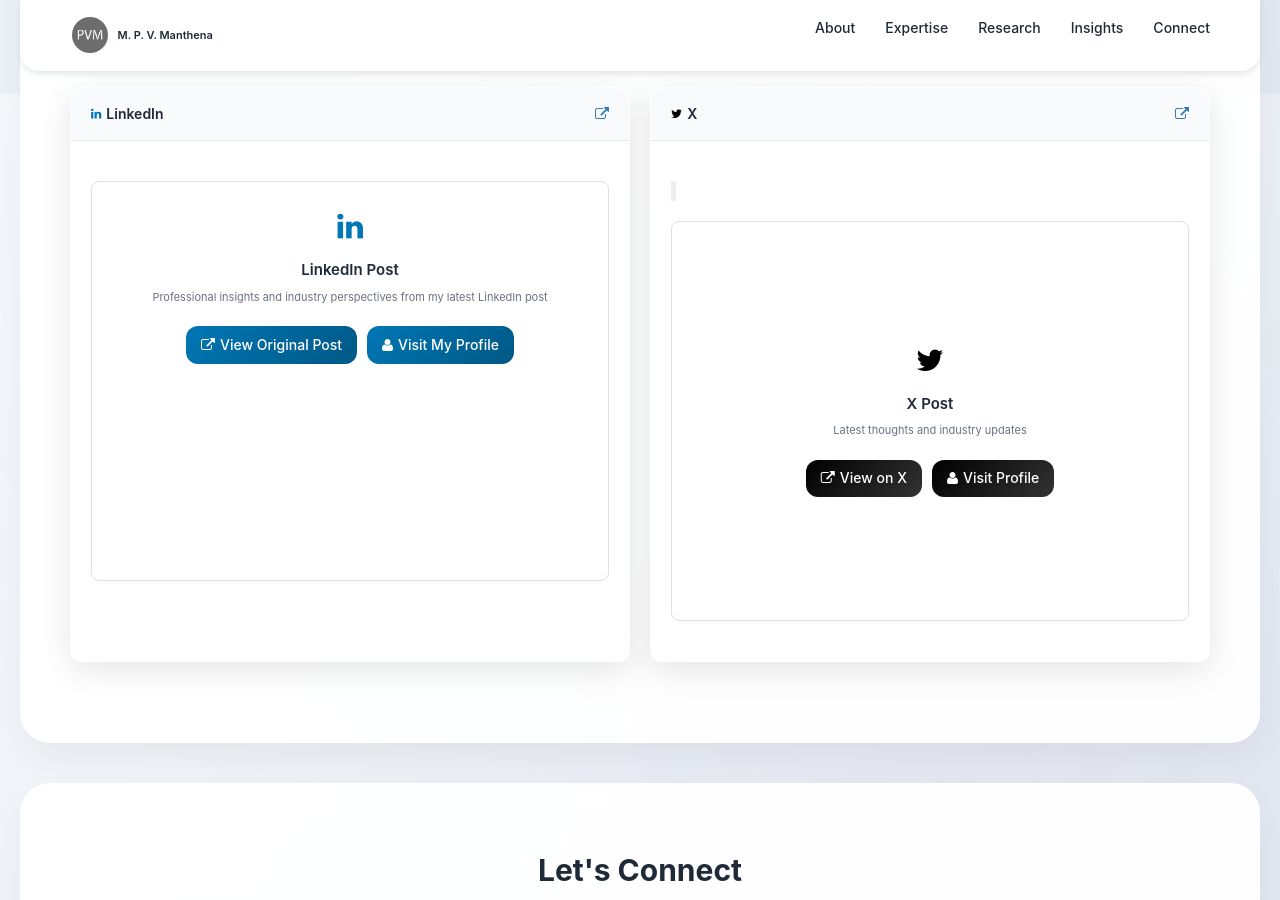
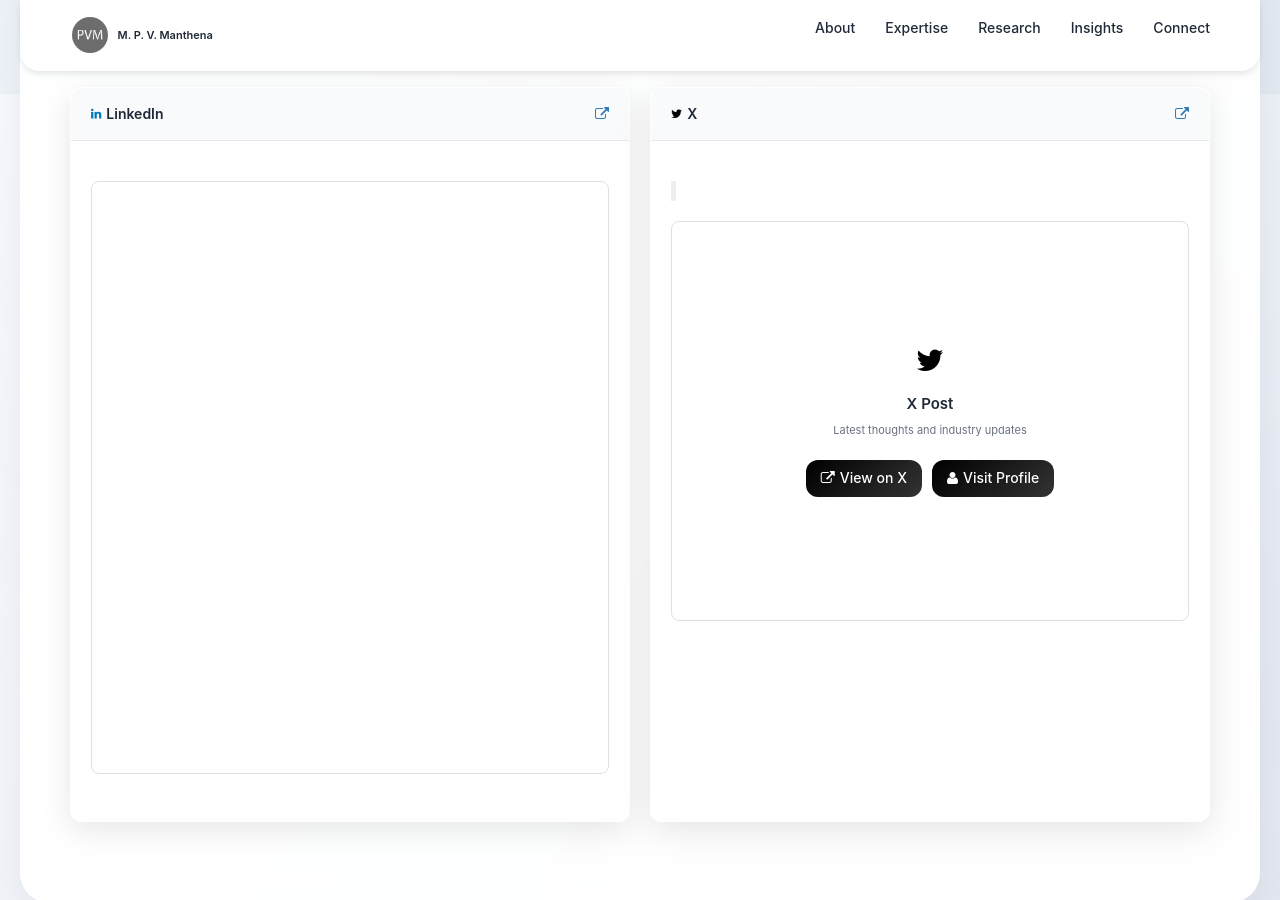
Before and after one commit to prashanthvarma/prashanthvarma.github.io, a Jekyll site: the page built from index.html, in a window 1280 px wide and 900 px high, scrolled down 3506 px. Built offline with Jekyll 4.4.1, drawn with Linux system fonts in a browser that asks for light colours; some web fonts are replaced; some of the changed lines change nothing that is shown.

Commit message:
Update LinkedIn embed with correct working code provided by user

```diff
--- a/_includes/insights.html
+++ b/_includes/insights.html
@@ -21,21 +21,15 @@
                 <div class="social-insight-content">
                     <div class="embed-container">
                         <!-- LinkedIn Post Embed -->
-                        <div id="linkedin-loading" class="embed-loading">
-                            <i class="fa fa-spinner fa-spin" style="font-size: 2rem; color: #0077b5; margin-bottom: 1rem;"></i>
-                            <p>Loading LinkedIn post...</p>
-                        </div>
                         <iframe
                             id="linkedin-embed"
-                            src="https://www.linkedin.com/embed/feed/update/urn:li:share:7364335388775075844?collapsed=1&hideSocialContext=true"
-                            height="400"
-                            width="100%"
+                            src="https://www.linkedin.com/embed/feed/update/urn:li:share:7364335388775075844?collapsed=1"
+                            height="593"
+                            width="504"
                             frameborder="0"
                             allowfullscreen=""
-                            title="Embedded LinkedIn post"
-                            style="border: 1px solid #e0e0e0; border-radius: 8px; max-width: 100%; display: none;"
-                            onload="checkLinkedInEmbed()"
-                            onerror="showLinkedInFallback()">
+                            title="Embedded post"
+                            style="border: 1px solid #e0e0e0; border-radius: 8px; max-width: 100%; width: 100%;">
                         </iframe>
 
                         <!-- LinkedIn Fallback -->
@@ -107,58 +101,19 @@
 
         <!-- LinkedIn Embed Script -->
         <script>
-        function checkLinkedInEmbed() {
+        // Simple fallback if LinkedIn embed fails to load
+        document.addEventListener('DOMContentLoaded', function() {
             const iframe = document.getElementById('linkedin-embed');
             const fallback = document.getElementById('linkedin-fallback');
-            const loading = document.getElementById('linkedin-loading');
 
-            // Check if iframe loaded successfully
+            // Check if iframe loaded after 5 seconds
             setTimeout(() => {
-                try {
-                    // Try to access iframe content
-                    if (iframe.contentWindow && iframe.contentWindow.document) {
-                        // Iframe loaded successfully
-                        loading.style.display = 'none';
-                        iframe.style.display = 'block';
-                        fallback.style.display = 'none';
-                    } else {
-                        // Show fallback
-                        showLinkedInFallback();
-                    }
-                } catch (e) {
-                    // Cross-origin error or other issue - this is expected
-                    // Check if iframe has any content by checking its height
-                    if (iframe.offsetHeight > 100) {
-                        // Iframe seems to have loaded content
-                        loading.style.display = 'none';
-                        iframe.style.display = 'block';
-                        fallback.style.display = 'none';
-                    } else {
-                        // Show fallback
-                        showLinkedInFallback();
-                    }
+                if (iframe && iframe.offsetHeight < 200) {
+                    // If iframe is too small, show fallback
+                    iframe.style.display = 'none';
+                    fallback.style.display = 'block';
                 }
-            }, 4000); // Increased timeout to 4 seconds
-        }
-
-        function showLinkedInFallback() {
-            const iframe = document.getElementById('linkedin-embed');
-            const fallback = document.getElementById('linkedin-fallback');
-            const loading = document.getElementById('linkedin-loading');
-
-            loading.style.display = 'none';
-            iframe.style.display = 'none';
-            fallback.style.display = 'block';
-        }
-
-        // Check on page load
-        document.addEventListener('DOMContentLoaded', function() {
-            setTimeout(checkLinkedInEmbed, 2000);
-        });
-
-        // Also check when iframe loads
-        window.addEventListener('load', function() {
-            setTimeout(checkLinkedInEmbed, 3000);
+            }, 5000);
         });
         </script>
     </div>
```
